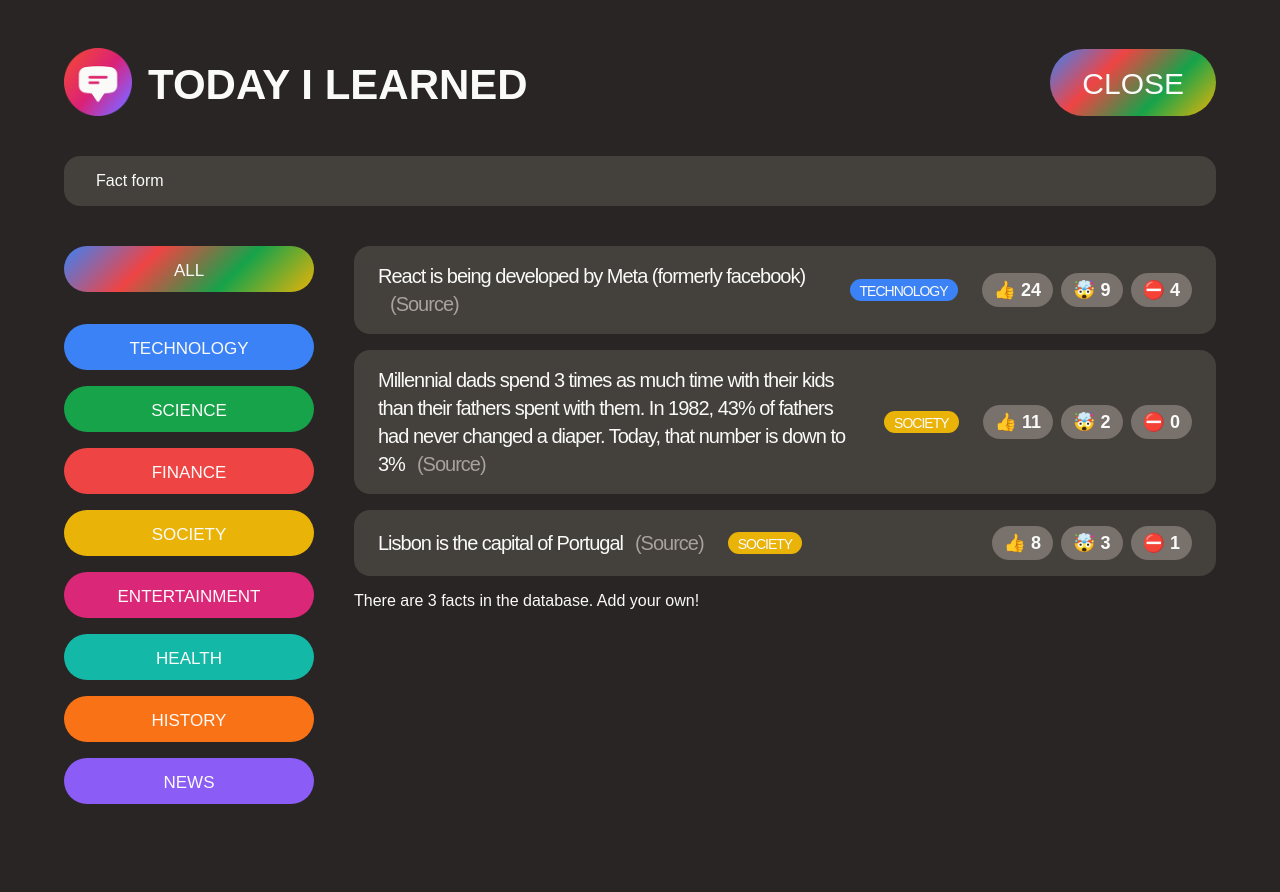
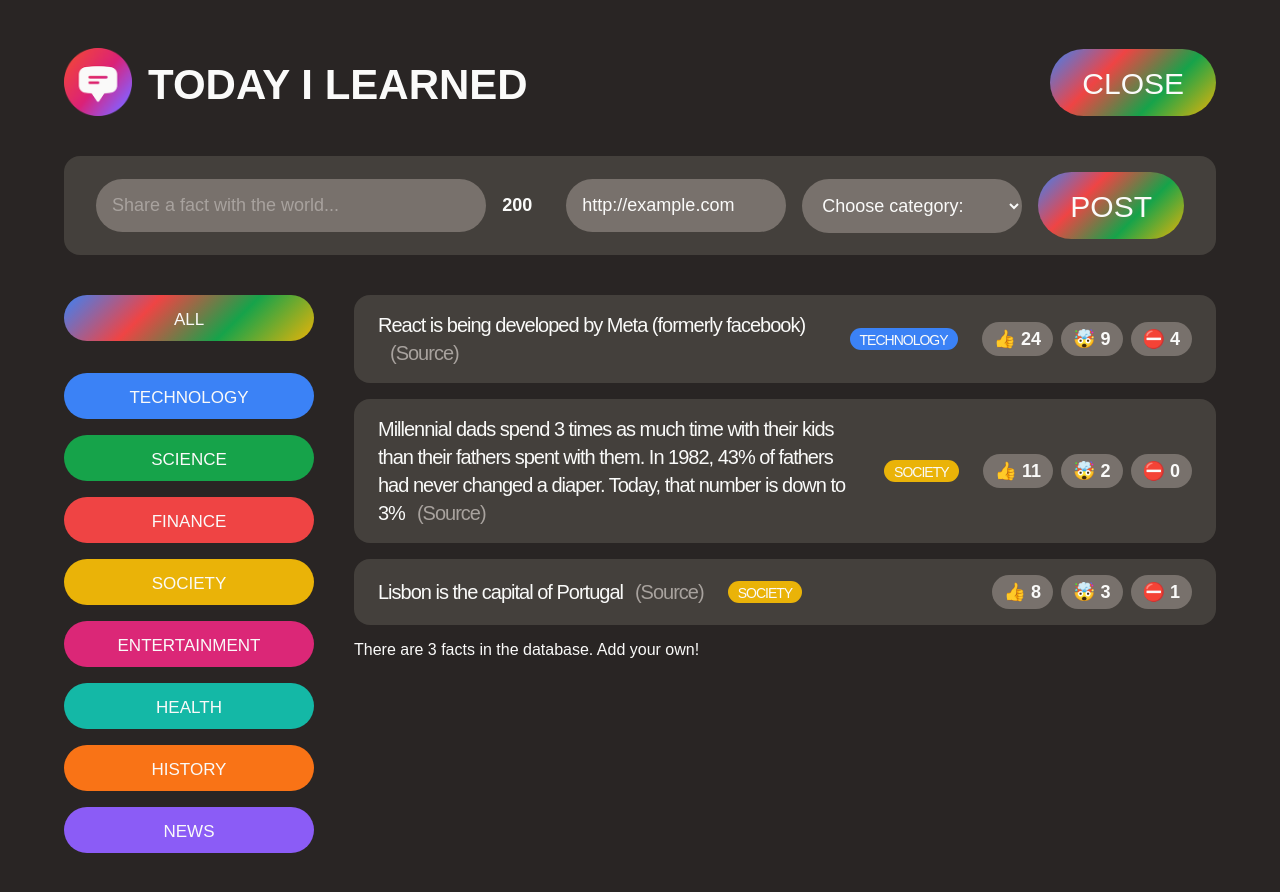
Before and after one commit to AaronMurillo01/today-i-learn, a React (Create React App) app: page / in a window 1280 px wide. Both pictures are taken after a click on the button "SHARE A FACT". Shown: the top 892 px of the page. Before the commit the page ends 868 px from the top, so only its background shows below. Built offline with nearby package versions, Linux system fonts and the light colour scheme; a web font is replaced by a local one.

Commit message:
Fixing up the form and making is appear in the web to check if the data is valid.

```diff
--- a/src/App.js
+++ b/src/App.js
@@ -52,15 +52,18 @@
 
 function App() {
   const [showForm, setShowForm] = useState(false);
+  const [facts, setFacts] = useState(initialFacts);
 
   return (
     <>
       <Header showForm={showForm} setShowForm={setShowForm} />
-      {showForm ? <NewFactForm /> : null}
+      {showForm ? (
+        <NewFactForm setFacts={setFacts} setShowForm={setShowForm} />
+      ) : null}
 
       <main className="main">
         <CategoryFilter />
-        <FactList />
+        <FactList facts={facts} />
       </main>
     </>
   );
@@ -86,10 +89,6 @@
   );
 }
 
-function NewFactForm() {
-  return <form className="fact-form">Fact form</form>;
-}
-
 const CATEGORIES = [
   { name: "technology", color: "#3b82f6" },
   { name: "science", color: "#16a34a" },
@@ -100,6 +99,80 @@
   { name: "history", color: "#f97316" },
   { name: "news", color: "#8b5cf6" },
 ];
+
+function isValidHttpUrl(string) {
+  let url;
+  try {
+    url = new URL(string);
+  } catch (_) {
+    return false;
+  }
+  return url.protocol === "http:" || url.protocol === "https:";
+}
+
+function NewFactForm({ setFacts, setShowForm }) {
+  const [text, setText] = useState("");
+  const [source, setSource] = useState("http://example.com");
+  const [category, setCategory] = useState("");
+  const textLength = text.length;
+
+  function handleSubmit(e) {
+    //1. Prevent browser reload
+    e.preventDefault();
+    console.log(text, source, category);
+
+    //2. VCheck if data is valid. If so, create a new fact.
+    if (text && isValidHttpUrl(source) && category && textLength <= 200) {
+      //3. Create a ew fact object.
+      const newFact = {
+        id: Math.round(Math.random() * 1000000000),
+        text,
+        source,
+        category,
+        votesInteresting: 0,
+        votesMindblowing: 0,
+        votesFalse: 0,
+        createdIn: new Date().getFullYear(),
+      };
+      //4. Add the new fact to the UI: add the fact to state.
+      setFacts((facts) => [newFact, ...facts]);
+      //5. Reset the fields.
+      setText("");
+      setSource("");
+      setCategory("");
+
+      //6. Close the form.
+      setShowForm(false);
+    }
+  }
+
+  return (
+    <form className="fact-form" onSubmit={handleSubmit}>
+      <input
+        type="text"
+        placeholder="Share a fact with the world..."
+        value={text}
+        onChange={(e) => setText(e.target.value)}
+      />
+      <span>{200 - textLength}</span>
+      <input
+        value={source}
+        type="text"
+        placeholder="Trustworthy source..."
+        onChange={(e) => setSource(e.target.value)}
+      />
+      <select value={category} onChange={(e) => setCategory(e.target.value)}>
+        <option value="">Choose category:</option>
+        {CATEGORIES.map((cat) => (
+          <option key={cat.name} value={cat.name}>
+            {cat.name.toUpperCase()}
+          </option>
+        ))}
+      </select>
+      <button className="btn btn-large">Post</button>
+    </form>
+  );
+}
 
 function CategoryFilter() {
   return (
@@ -124,10 +197,7 @@
   );
 }
 
-function FactList() {
-  //TEMPORARY
-  const facts = initialFacts;
-
+function FactList({ facts }) {
   return (
     <section>
       <ul className="facts-list">
```
